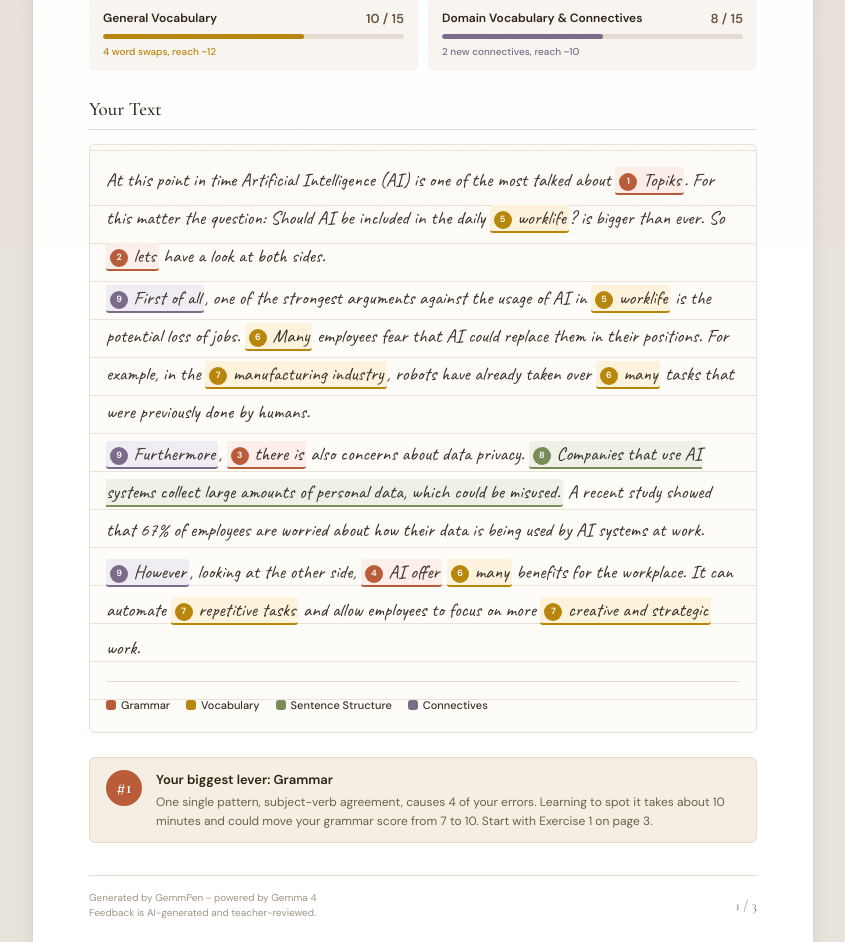
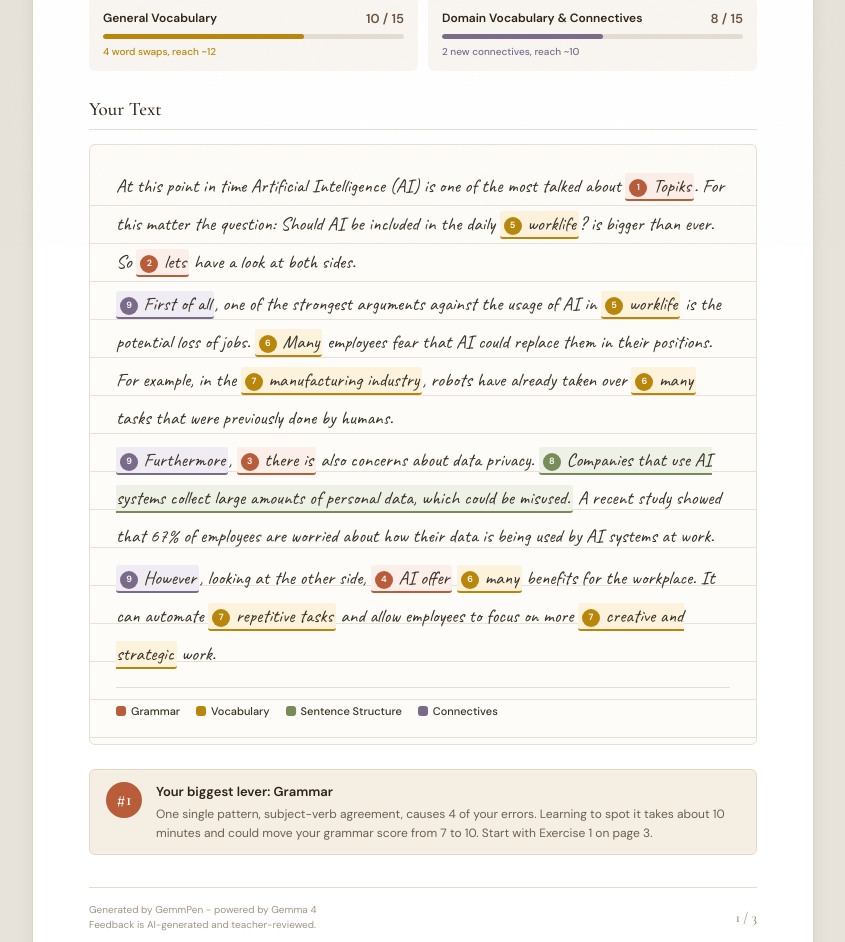
Before and after one commit to SvenjaBorgwardt/GemmPen, a Next.js app in the folder web-app/: page /app/feedback/alex-m in a window 1280 px wide. Shown: the part 553-1495 px from the top of the page, without its empty margins (217-1062 px from the left). Built offline with nearby package versions, Linux system fonts and the light colour scheme.

Commit message:
fix: responsive padding on feedback page + wrap nudgeUp animation in hover media query

```diff
--- a/web-app/src/app/app/feedback/[id]/page.tsx
+++ b/web-app/src/app/app/feedback/[id]/page.tsx
@@ -83,7 +83,7 @@ export default async function FeedbackPage({
               background: "#FEFCF8",
               border: "1px solid #E8E0D4",
               borderRadius: "6px",
-              padding: "1rem 1rem",
+              padding: "clamp(1rem, 3vw, 1.375rem) clamp(1rem, 3vw, 1.625rem)",
               marginBottom: "1.5rem",
               fontFamily: "var(--font-caveat), cursive",
               fontSize: "clamp(0.9375rem, 3.5vw, 1.1875rem)",
--- a/web-app/src/app/app/upload/page.tsx
+++ b/web-app/src/app/app/upload/page.tsx
@@ -55,10 +55,12 @@ export default function UploadPage() {
   return (
     <>
       <style>{`
-        @keyframes nudgeUp {
-          0%, 100% { transform: translateY(0); }
-          40% { transform: translateY(-6px); }
-          60% { transform: translateY(-3px); }
+        @media (hover: hover) {
+          @keyframes nudgeUp {
+            0%, 100% { transform: translateY(0); }
+            40% { transform: translateY(-6px); }
+            60% { transform: translateY(-3px); }
+          }
         }
         @keyframes fadeInHint {
           from { opacity: 0; transform: translateY(4px); }
```
